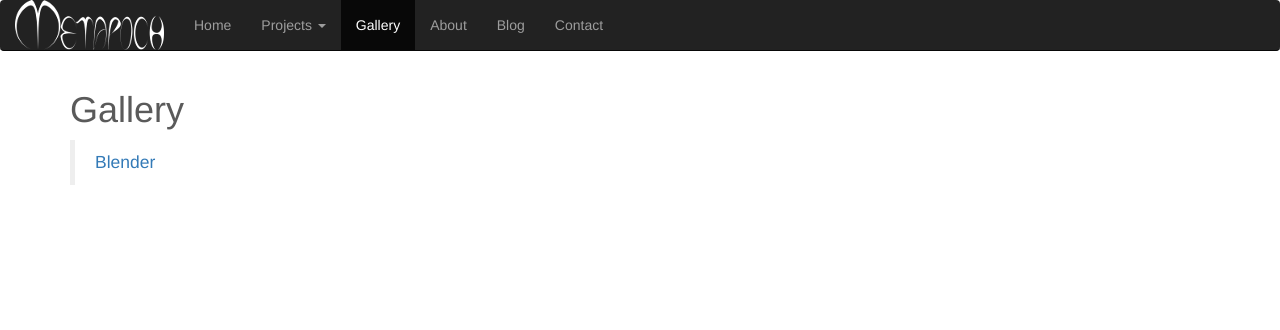
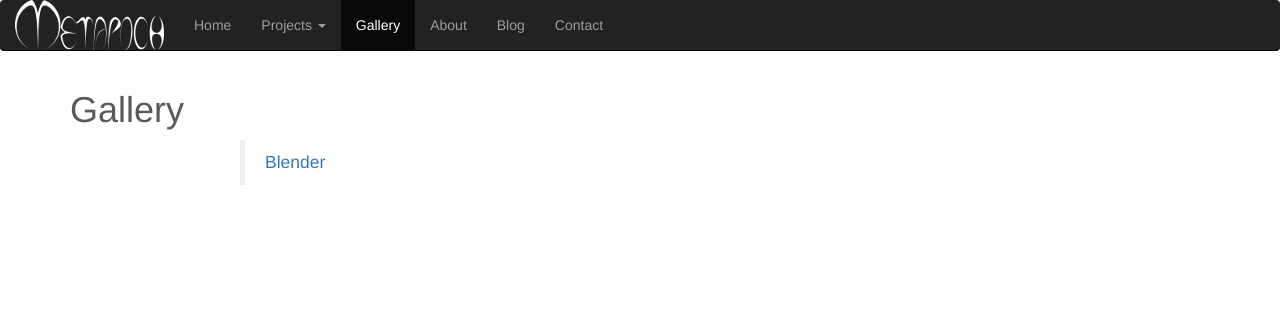
Before and after one commit to metapoch/metapoch.github.io, a Jekyll site: the page built from gallery/index.html, in a window 1280 px wide. Shown: the top 330 px of the page. Built offline with Jekyll 4.4.1, drawn with Linux system fonts in a browser that asks for light colours; a script that is not in the unit is left out.

Commit message:
css changes for mobile

```diff
--- a/css/navcss.css
+++ b/css/navcss.css
@@ -23,6 +23,8 @@ body {
 
 .embedded {
   position: relative;
+  max-width: 800px;
+  margin: auto;
 }
 
 /* CUSTOMIZE THE NAVBAR
@@ -58,7 +60,7 @@ body {
 
 /* Carousel base class */
 .carousel {
-  height: 500px;
+  max-height: 500px;
   max-width: 800px;
   margin: auto;
   margin-bottom: 60px;
```
